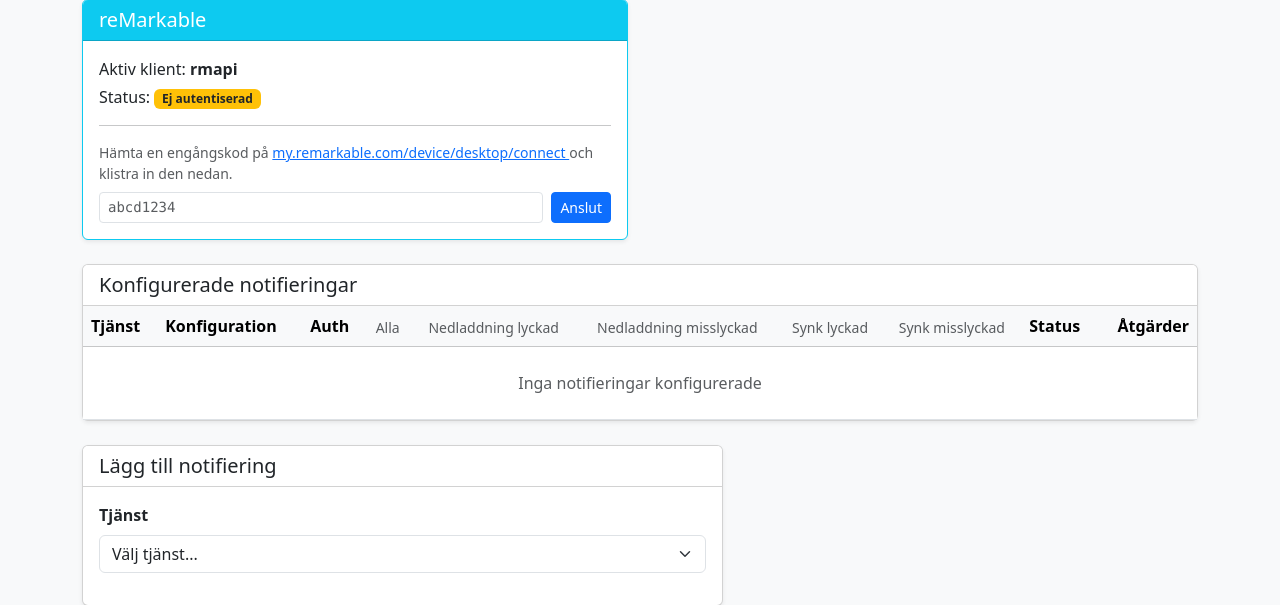
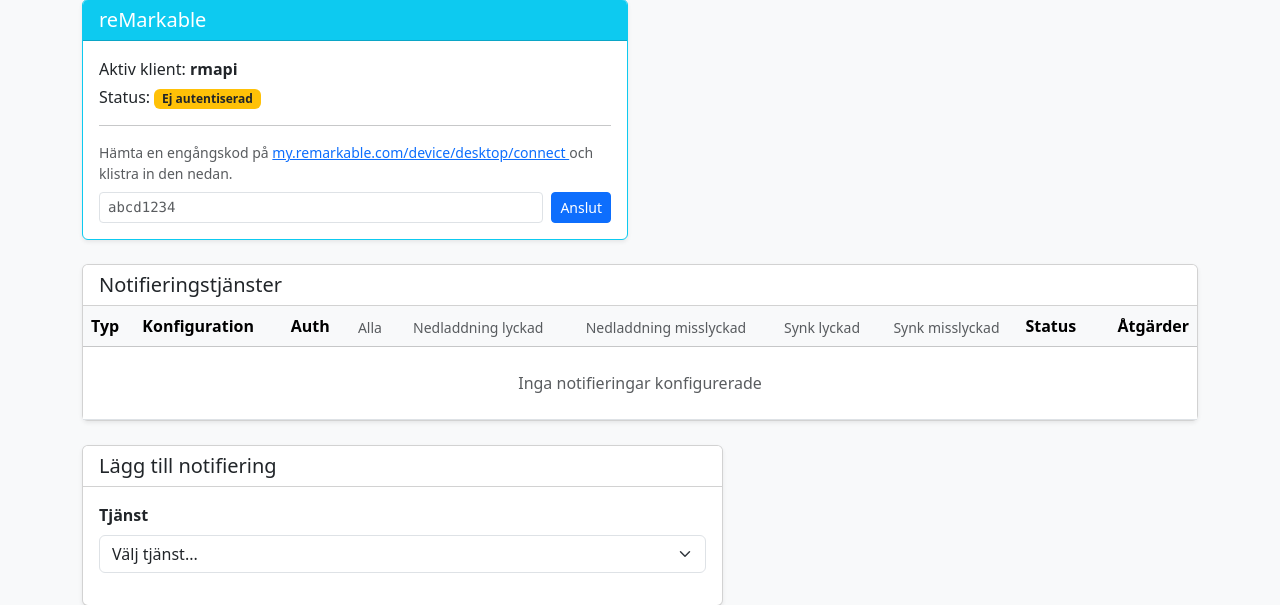
Before and after one commit to Armandur/remarkablecrosswords, a FastAPI app: page /settings/ in a window 1280 px wide. Shown: the part 153-758 px from the top of the page. Run offline with FastAPI, Linux system fonts and the light colour scheme; the visitor is signed in with stand-in values (Sample User, id 1); data comes from the database, SQL or seed files in the repository; data that the repository does not hold is empty.

Commit message:
Byt namn på notifieringstabell och Tjänst-kolumn
Co-Authored-By: Claude Sonnet 4.6 <noreply@anthropic.com>

```diff
--- a/app/templates/settings.html
+++ b/app/templates/settings.html
@@ -58,14 +58,14 @@
     <div class="col-md-12 mb-4">
         <div class="card shadow-sm">
             <div class="card-header bg-white">
-                <h2 class="h5 mb-0">Konfigurerade notifieringar</h2>
+                <h2 class="h5 mb-0">Notifieringstjänster</h2>
             </div>
             <div class="card-body p-0">
                 <div class="table-responsive">
                     <table class="table table-hover mb-0 align-middle">
                         <thead class="table-light">
                             <tr>
-                                <th>Tjänst</th>
+                                <th>Typ</th>
                                 <th>Konfiguration</th>
                                 <th>Auth</th>
                                 <th class="text-center small fw-normal text-muted">Alla</th>
```
